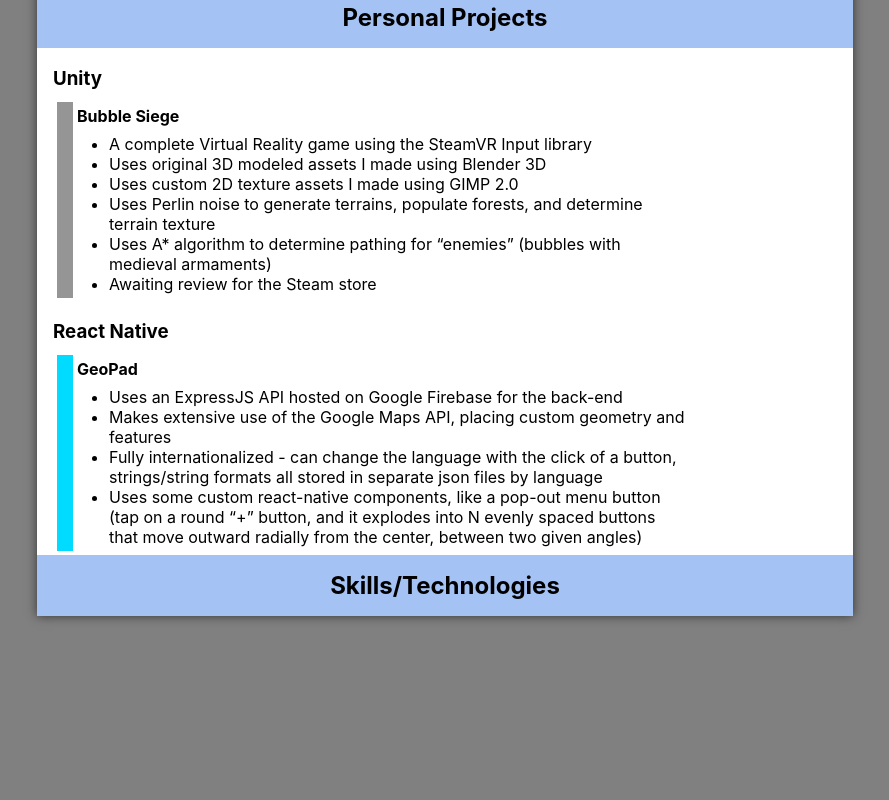
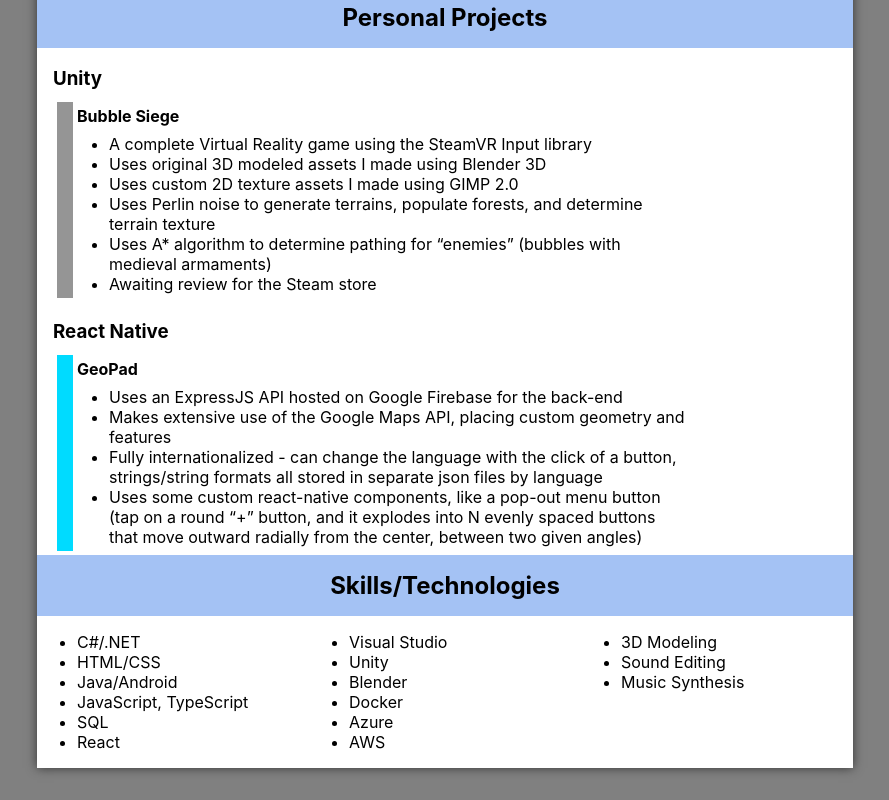
Before and after one commit to AndroidDoctorr/my-site-test, a React (Create React App) app: page / in a window 1280 px wide. Shown: the part 2860-3660 px from the top of the page, without its empty margins (195-1084 px from the left). Before the commit the page ends 3508 px from the top, so only its background shows below. Built offline with nearby package versions, Linux system fonts and the light colour scheme.

Commit message:
added skill items

```diff
--- a/src/components/BulletItems/BulletItems.css
+++ b/src/components/BulletItems/BulletItems.css
@@ -0,0 +1,11 @@
+.bulletItems {
+    display: flex;
+}
+
+.bulletItems-section {
+    flex: 33%;
+}
+
+.bulletItems-item {
+
+}
--- a/src/components/BulletItems/BulletItems.js
+++ b/src/components/BulletItems/BulletItems.js
@@ -1,9 +1,25 @@
 import './BulletItems.css';
 
-function BulletItems() {
-    // Split items into columns
+function Section(props) {
+    return (
+        <ul className='bulletItems-section'>
+            {props.section.map(item => {
+                return (
+                    <li className='bulletItems-item'>
+                        {item}
+                    </li>
+                );
+            })}
+        </ul>
+    );
+}
+
+function BulletItems(props) {
     return (
         <div className='bulletItems'>
+            {props.item.skills.map(section => {
+                return (<Section section={section} />);
+            })}
         </div>
     );
 }
--- a/src/data/skills.json
+++ b/src/data/skills.json
@@ -1,10 +1,11 @@
 [
+    {
+        "skills": [
             [
                 "C#/.NET",
                 "HTML/CSS",
                 "Java/Android",
-        "JavaScript",
-        "TypeScript",
+                "JavaScript, TypeScript",
                 "SQL",
                 "React"
             ],
@@ -22,3 +23,5 @@
                 "Music Synthesis"
             ]
         ]
+    }
+]
```
Lines whose indentation alone changed are shown as unchanged.
